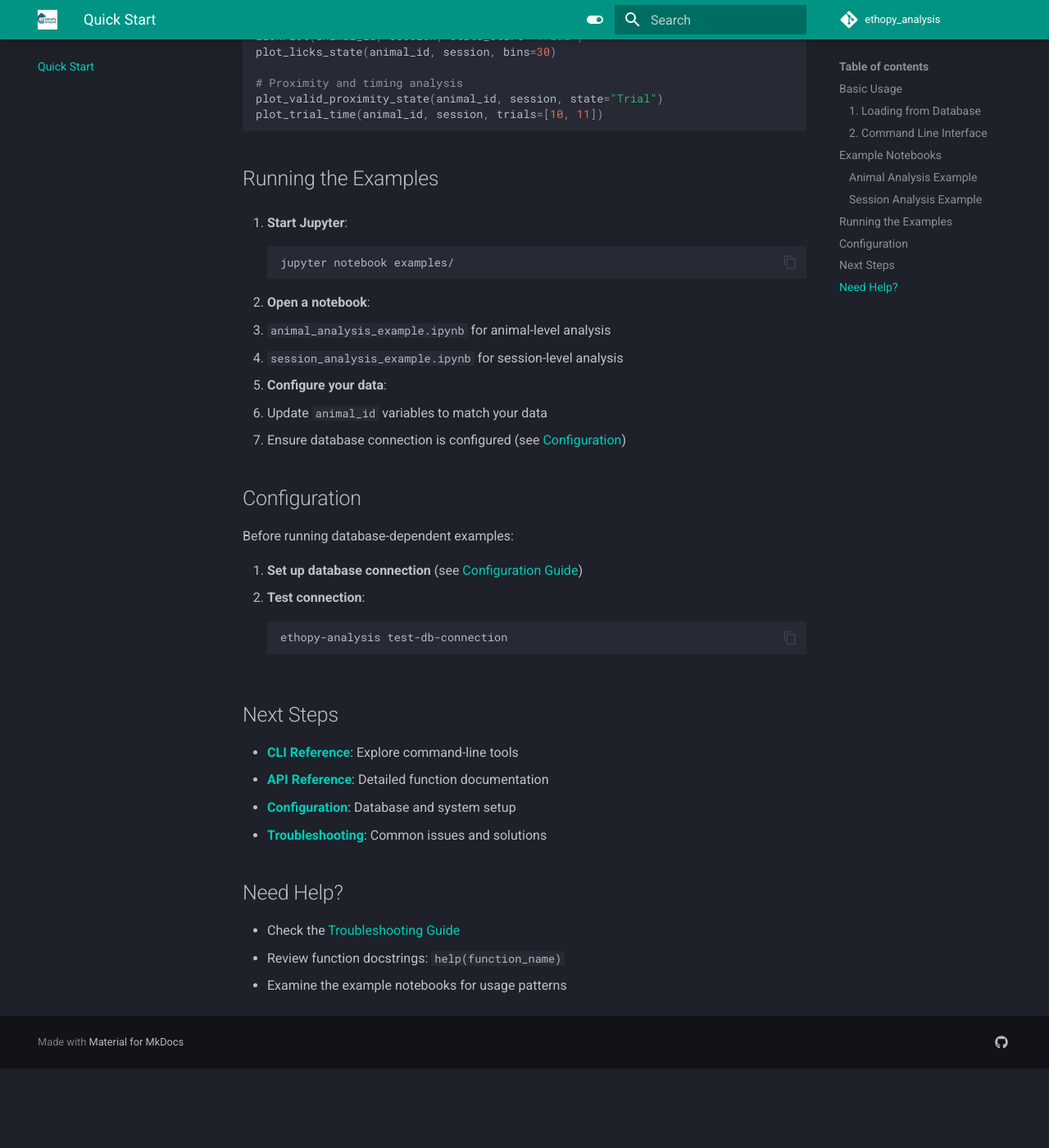
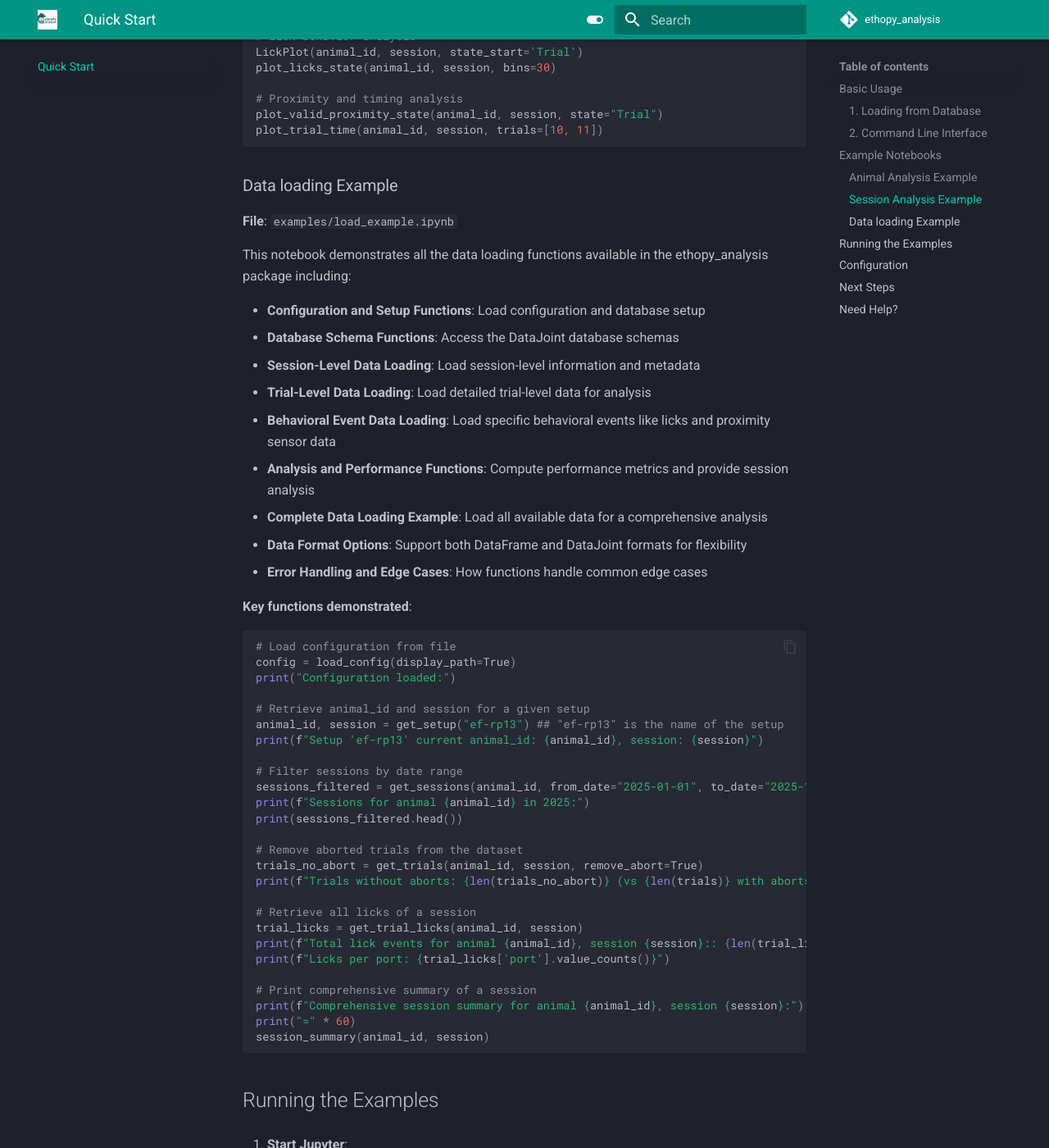
Before and after one commit to ef-lab/ethopy_analysis, an MkDocs documentation site: the page built from docs/quickstart.md, in a window 1280 px wide and 1400 px high, scrolled down 2134 px. Shown: the whole window at 82% size. Built offline with MkDocs 1.6.1 and Material for MkDocs 9.7.7, drawn with Linux system fonts in a browser that asks for light colours; comment, search, counter and statistics services are not loaded; before the commit the page ends 3437 px from its top, so only the background shows below that; some of the changed text lies outside the part shown.

Commit message:
update quickstart.md

````diff
--- a/docs/quickstart.md
+++ b/docs/quickstart.md
@@ -8,13 +8,14 @@
 
 ```python
 from ethopy_analysis.data.loaders import get_sessions
+from ethopy_analysis.data.analysis import get_performance
 from ethopy_analysis.plots.animal import plot_session_performance
 
 # Load data from database
 sessions = get_sessions(animal_id=123, min_trials=20)
 
 # Create visualization
-fig, ax = plot_session_performance(123, sessions['session'].values)
+fig, ax = plot_session_performance(123, sessions['session'].values, perf_func=get_performance)
 ```
 
 ### 2. Command Line Interface
@@ -50,10 +51,10 @@
 sessions = get_sessions(animal_id, min_trials=20)
 
 # Plot session performance over time
-plot_session_performance(animal_id, sessions['session'].values)
+plot_session_performance(animal_id, sessions['session'].values, perf_func=get_performance)
 
 # Visualize liquid consumption
-plot_performance_liquid(animal_id, sessions)
+plot_performance_liquid(animal_id, sessions, xaxis='session')
 
 # Check session dates
 plot_session_date(animal_id, min_trials=1)
@@ -93,6 +94,51 @@
 plot_trial_time(animal_id, session, trials=[10, 11])
 ```
 
+### Data loading Example
+**File**: `examples/load_example.ipynb`
+
+This notebook demonstrates all the data loading functions available in the ethopy_analysis package including:
+
+- **Configuration and Setup Functions**: Load configuration and database setup
+- **Database Schema Functions**: Access the DataJoint database schemas
+- **Session-Level Data Loading**: Load session-level information and metadata
+- **Trial-Level Data Loading**: Load detailed trial-level data for analysis
+- **Behavioral Event Data Loading**: Load specific behavioral events like licks and proximity sensor data
+- **Analysis and Performance Functions**: Compute performance metrics and provide session analysis
+- **Complete Data Loading Example**: Load all available data for a comprehensive analysis
+- **Data Format Options**: Support both DataFrame and DataJoint formats for flexibility
+- **Error Handling and Edge Cases**: How functions handle common edge cases
+
+**Key functions demonstrated**:
+```python
+# Load configuration from file
+config = load_config(display_path=True)
+print("Configuration loaded:")
+
+# Retrieve animal_id and session for a given setup
+animal_id, session = get_setup("ef-rp13") ## "ef-rp13" is the name of the setup
+print(f"Setup 'ef-rp13' current animal_id: {animal_id}, session: {session}")
+
+# Filter sessions by date range
+sessions_filtered = get_sessions(animal_id, from_date="2025-01-01", to_date="2025-12-31")
+print(f"Sessions for animal {animal_id} in 2025:")
+print(sessions_filtered.head())
+
+# Remove aborted trials from the dataset
+trials_no_abort = get_trials(animal_id, session, remove_abort=True)
+print(f"Trials without aborts: {len(trials_no_abort)} (vs {len(trials)} with aborts)")
+
+# Retrieve all licks of a session
+trial_licks = get_trial_licks(animal_id, session)
+print(f"Total lick events for animal {animal_id}, session {session}:: {len(trial_licks)}")
+print(f"Licks per port: {trial_licks['port'].value_counts()}")
+
+# Print comprehensive summary of a session
+print(f"Comprehensive session summary for animal {animal_id}, session {session}:")
+print("=" * 60)
+session_summary(animal_id, session)
+```
+
 ## Running the Examples
 
 1. **Start Jupyter**:
@@ -103,10 +149,13 @@
 2. **Open a notebook**:
    - `animal_analysis_example.ipynb` for animal-level analysis
    - `session_analysis_example.ipynb` for session-level analysis
+   - `load_example.ipynb` for data loading analysis
 
 3. **Configure your data**:
    - Update `animal_id` variables to match your data
    - Ensure database connection is configured (see [Configuration](configuration.md))
+
+4. **Run the cells** to see analysis results
 
 ## Configuration
 
````
